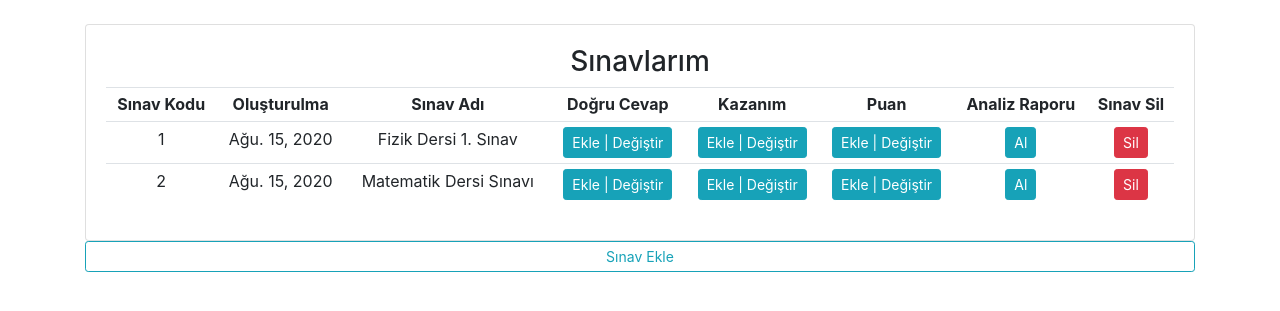
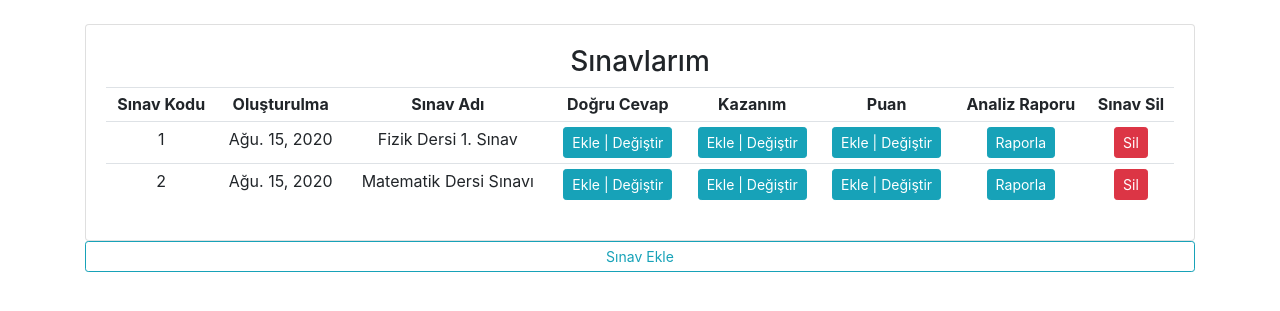
Before and after one commit to Python-Egitici-Egitimi-OOP-Grup-8/web_app_project, a Django app: page /ogretmen/sinavlarim in a window 1280 px wide. Shown: the part 56-367 px from the top of the page. Run offline with Django 3.2, Linux system fonts and the light colour scheme; a user stored in the database is signed in; data comes from the database, SQL or seed files in the repository; some libraries are stand-ins or nearby versions.

Commit message:
Metin düzeltmeleri

```diff
--- a/ogretmen/templates/ogretmen/sinavlarim.html
+++ b/ogretmen/templates/ogretmen/sinavlarim.html
@@ -28,12 +28,12 @@
                             <td><a class="btn btn-sm btn-info" href="{% url 'cevapekle' sinav.id%}">Ekle | Değiştir</a></td>
                             <td><a class="btn btn-sm btn-info" href="{% url 'kazanimlar' sinav.id %}">Ekle | Değiştir</a></td>
                             <td><a class="btn btn-sm btn-info" href="{% url 'sorupuan' sinav.id %}">Ekle | Değiştir</a></td>
-                            <td><a class="btn btn-sm btn-info" href="{% url 'raporal' sinav.id %}">Al</a></td>
+                            <td><a class="btn btn-sm btn-info" href="{% url 'raporal' sinav.id %}">Raporla</a></td>
                             <td><a class="btn btn-sm btn-danger" href="{% url 'sinavsil' sinav.id %}">Sil</a></td>
                         </tr>
                         {% endfor %}
                     {% else %}
-                        <h4>Üzerinizde tanımlı sınav sınav bulunmamaktadır. Lütfen sınav ekleyiniz!</h4>
+                        <h4>Tanımlı sınavlarınız burada listelenecektir.</h4>
                     {% endif %}
                     </table>
                 </div>
```
